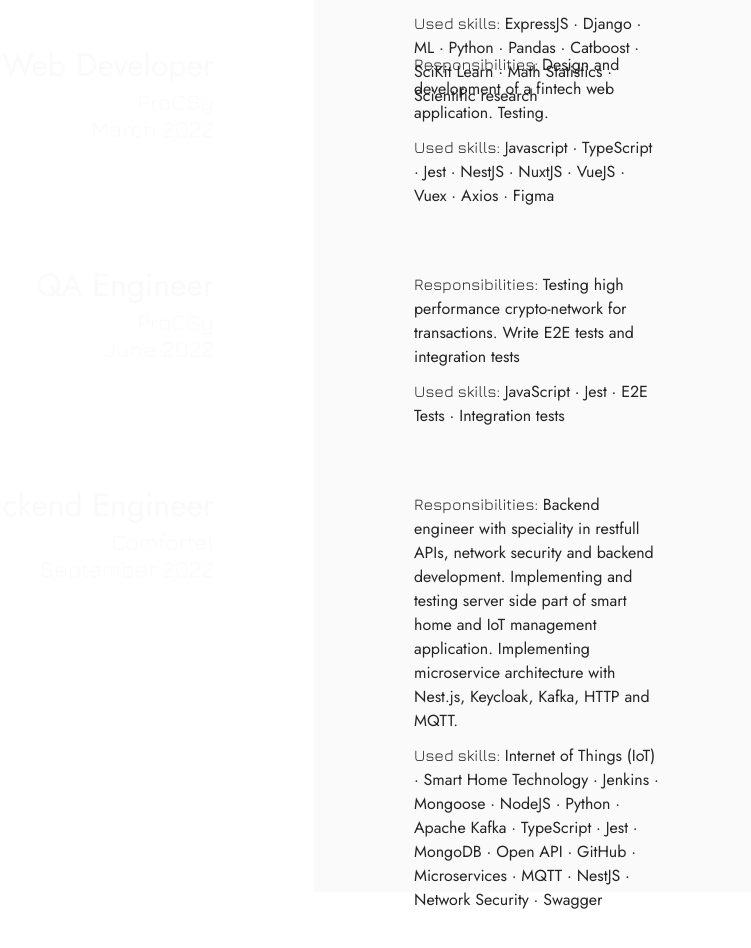
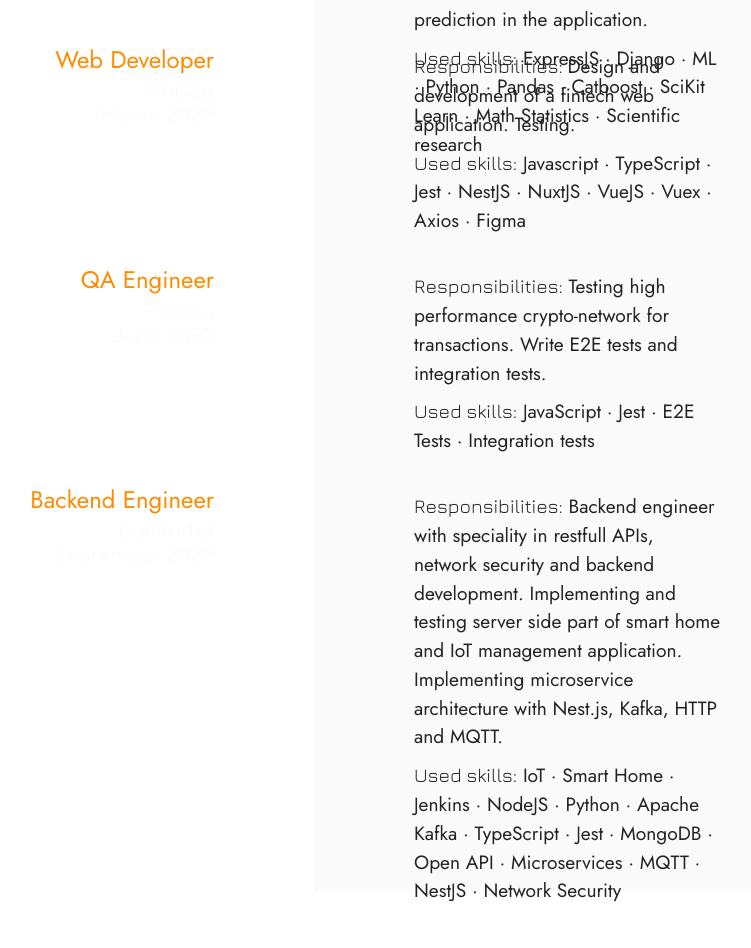
Before and after one commit to BurnedScarecrow/BurnedScarecrow.github.io, a Vue app: page / in a window 1280 px wide. Shown: the part 3501-4449 px from the top of the page, without its empty margins (326-1077 px from the left). Built offline with nearby package versions, Linux system fonts and the light colour scheme; a web font is replaced by a local one.

Commit message:
experience section mobile version added

```diff
--- a/src/components/ExperienceComponent.vue
+++ b/src/components/ExperienceComponent.vue
@@ -25,7 +25,7 @@
       </div>
       <div class="work-title">
         <h2>Data Engineer</h2>
-        <h3>St. Petersburg Electrotechnical University</h3>
+        <h3>St. Petersburg ETU "LETI"</h3>
         <h3>2020</h3>
       </div>
       <div class="work-title">
@@ -88,7 +88,7 @@
       <div class="work-info">
         <p>
           <i>Responsibilities:</i> Testing high performance crypto-network for transactions. Write E2E tests
-          and integration tests
+          and integration tests.
         </p>
         <p><i>Used skills:</i> JavaScript · Jest · E2E Tests · Integration tests</p>
       </div>
@@ -96,12 +96,11 @@
         <p>
           <i>Responsibilities:</i> Backend engineer with speciality in restfull APIs, network security and
           backend development. Implementing and testing server side part of smart home and IoT management
-          application. Implementing microservice architecture with Nest.js, Keycloak, Kafka, HTTP and MQTT.
+          application. Implementing microservice architecture with Nest.js, Kafka, HTTP and MQTT.
         </p>
         <p>
-          <i>Used skills:</i> Internet of Things (IoT) · Smart Home Technology · Jenkins · Mongoose · NodeJS ·
-          Python · Apache Kafka · TypeScript · Jest · MongoDB · Open API · GitHub · Microservices · MQTT ·
-          NestJS · Network Security · Swagger
+          <i>Used skills:</i> IoT · Smart Home · Jenkins · NodeJS · Python · Apache Kafka · TypeScript · Jest
+          · MongoDB · Open API · Microservices · MQTT · NestJS · Network Security
         </p>
       </div>
     </div>
@@ -159,10 +158,11 @@
       margin: 10px 0;
 
       h2 {
-        font: 2em "Jost";
+        color: var(--accent);
+        font: 1.5em "Jost";
       }
       h3 {
-        font: 1.4em "Jura";
+        font: 1.3em "Jura";
       }
     }
   }
@@ -201,10 +201,20 @@
       width: 100%;
       font-size: 1em;
     }
+
+    .left,
+    .right {
+      position: absolute;
+      left: 0;
+      width: 100%;
+      p {
+        width: 100%;
+      }
+    }
   }
 }
 /* Min-width: 320px (smaller phone viewpoints) */
-@media only screen and (min-width: 320px) {
+@media only screen and (max-width: 1200px) {
   #experience {
     h2 {
       font-size: 1.5em;
@@ -212,6 +222,41 @@
     p {
       width: 100%;
       font-size: 1em;
+    }
+
+    .left,
+    .right {
+      width: 100%;
+      position: absolute;
+      background: transparent;
+      padding: 0 10%;
+
+      .section-header {
+        align-self: start;
+      }
+
+      .work-title {
+        height: 110px;
+        margin-bottom: 340px;
+        background: rgba(0, 0, 0, 0.3);
+        padding: 0.5em 1em;
+        border-radius: 7px;
+        backdrop-filter: blur(10px);
+      }
+
+      .work-info {
+        width: 100%;
+        height: 320px;
+        margin-top: 130px;
+        background: rgba(0, 0, 0, 0.3);
+        padding: 1em;
+        border-radius: 7px;
+        backdrop-filter: blur(10px);
+        p {
+          text-align: justify;
+          color: var(--text);
+        }
+      }
     }
   }
 }
@@ -243,9 +288,6 @@
     h2 {
       font-size: 2.5em;
     }
-    p {
-      width: 80%;
-    }
   }
 }
 </style>
```
